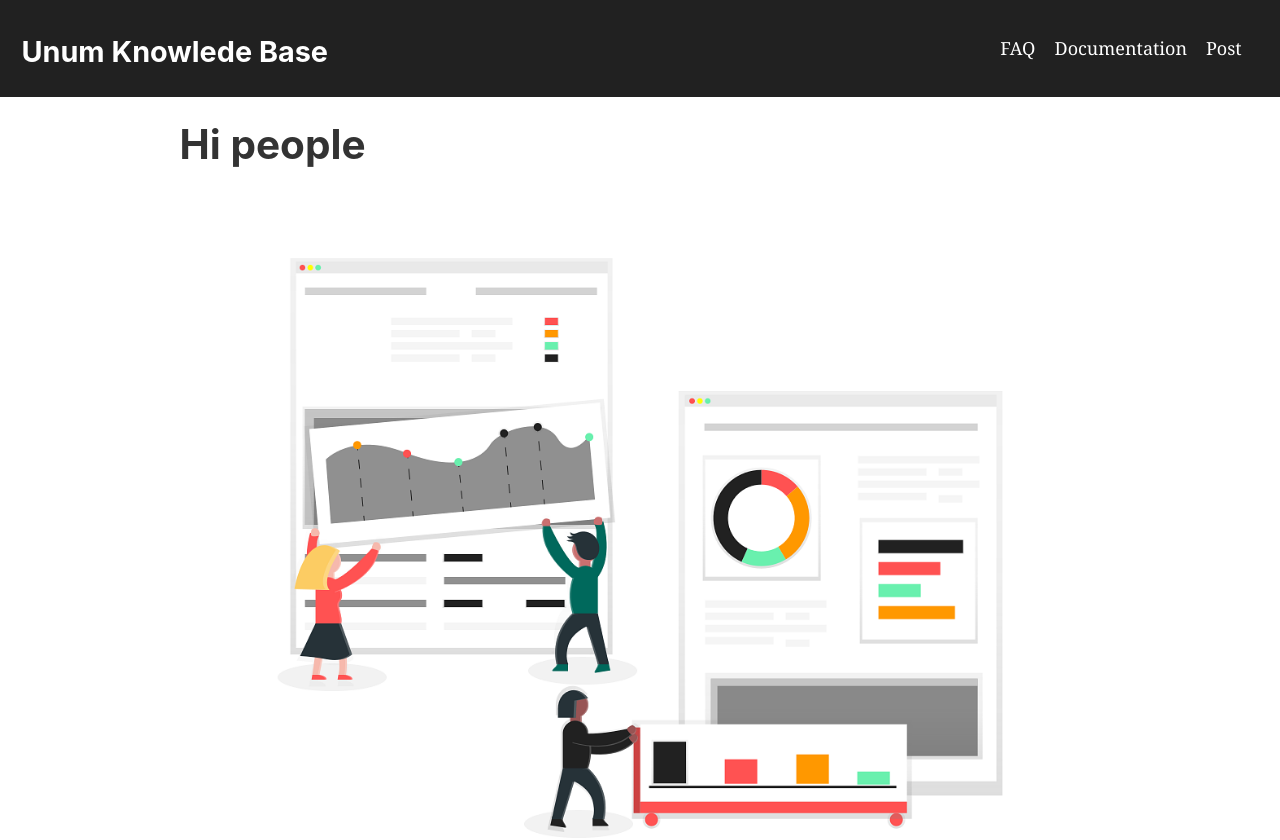
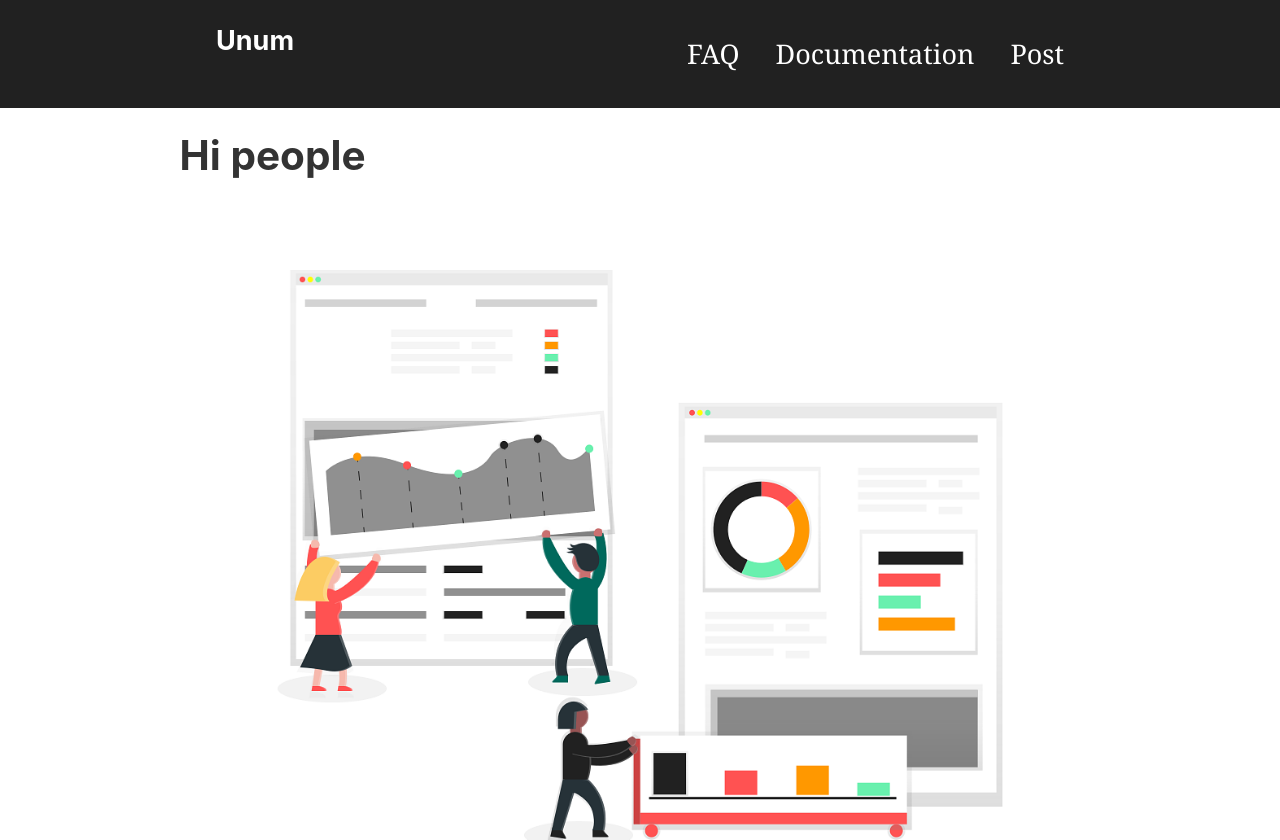
Before and after one commit to tristankrass/unumKB, a Gatsby site: page / in a window 1280 px wide. Shown: the top 840 px of the page. Built offline with nearby package versions, Linux system fonts and the light colour scheme; Gatsby itself is replaced by a stand-in of ours.

Commit message:
Reordered header components

```diff
--- a/gatsby-config.js
+++ b/gatsby-config.js
@@ -4,6 +4,7 @@ require("dotenv").config({
 module.exports = {
   siteMetadata: {
     title: `Unum Knowlede Base`,
+    short_name: `Unum`,
     description: `Simple Knowledge base for S&P 500 company unum insurance. The knowledge base helps workers to be better and more effective at their jobs.`,
     author: `Tristan Krass`,
   },
--- a/src/components/header.css
+++ b/src/components/Header/header.css
@@ -8,12 +8,9 @@
 
 
 .nav.nav__header {
-    display: grid;
-    grid-template-columns: 1fr 3fr;
+    display: flex;
+    justify-content: space-around;
     align-items: center;
-    grid-auto-rows: auto;
-    align-items: center;
-    text-align: center;
 
     margin: 0 auto;
     max-width: 960;
@@ -21,12 +18,12 @@
 }
 .nav__header-div {
     display: flex;
-    justify-content: flex-end;
+    justify-content: space-around;
     align-content: center;
-    flex: .1;
 }
 .header__link {
-    flex: .1;
+    font-size: 1.5rem;
+    margin: 0 1rem;
     color: white;
     text-decoration: none;
     transition: color 0.3s ease-out;
--- a/src/components/header.js
+++ b/src/components/Header/header.js
@@ -1,26 +1,20 @@
+import React from "react"
 import { Link } from "gatsby"
 import PropTypes from "prop-types"
-import React from "react"
+
 import "./header.css"
+import NavLinks from  "./navLinks.js"
 
 const Header = ({ siteTitle }) => (
   <header className="header header__main">
     <nav className="nav nav__header">
-      <h1 style={{ margin: 0 }}>
+      <h3>
         <Link className="Link header__link header__link-logo" to="/">
           {siteTitle}
         </Link>
-      </h1>
+      </h3>
       <div className="nav__header-div">
-        <Link to="/faq" className="Link header__link header__link-faq">
-          FAQ
-        </Link>
-        <Link to="/documentation" className="Link header__link">
-          Documentation
-      </Link>
-        <Link to="/post" className="Link header__link">
-          Post
-      </Link>
+        <NavLinks />
       </div>
     </nav>
   </header>
--- /dev/null
+++ b/src/components/Header/navLinks.js
@@ -0,0 +1,20 @@
+import React from 'react'
+import { Link } from "gatsby"
+
+
+const NavLinks = () => (
+    <>
+       <Link to="/faq" className="Link header__link header__link-faq">
+          FAQ
+        </Link>
+        <Link to="/documentation" className="Link header__link">
+          Documentation
+      </Link>
+        <Link to="/post" className="Link header__link">
+          Post
+      </Link>
+    </>
+)
+
+
+export default NavLinks
--- a/src/components/layout.js
+++ b/src/components/layout.js
@@ -9,7 +9,7 @@ import React from "react"
 import PropTypes from "prop-types"
 import { StaticQuery, graphql } from "gatsby"
 
-import Header from "./header"
+import Header from "./Header/header"
 import "./layout.css"
 
 const Layout = ({ children }) => (
@@ -19,6 +19,7 @@ const Layout = ({ children }) => (
         site {
           siteMetadata {
             title
+            short_name
             description
           }
         }
@@ -26,7 +27,7 @@ const Layout = ({ children }) => (
     `}
     render={data => (
       <>
-        <Header siteTitle={data.site.siteMetadata.title} />
+        <Header siteTitle={data.site.siteMetadata.short_name} />
         <div
           style={{
             margin: `0 auto`,
--- a/src/pages/post.js
+++ b/src/pages/post.js
@@ -1,4 +1,4 @@
-import React, { Component } from 'react'
+import React from 'react'
 
 import Layout from '../components/layout'
 import SEO from '../components/seo'
@@ -9,7 +9,7 @@ const Post = () => (
     <Layout>
         <SEO title="Contact" />
         <section>
-            <h2>We are currently allowing admins to post new data</h2>
+            <h2>We are currently allowing only admins to post new info</h2>
             <p>Please send us a topic request</p>
         </section>
         <hr />
--- a/src/templates/docView.js
+++ b/src/templates/docView.js
@@ -3,8 +3,9 @@ import React from "react"
 import Layout from "../components/layout"
 import SEO from "../components/seo"
 
+// TODO: ADD tags, author
 const DocView = ({ data }) => {
-    const { title, body, tags, author } = data.contentfulSpecificDocumentation;
+    const { title, body } = data.contentfulSpecificDocumentation;
     return (
         <Layout>
             <SEO title={title} />
```
Also changed, not shown: src/components/Header/hamburger.js (added, +10 -0 lines), src/components/article.js (+5 -3 lines), src/components/searchBox.js (+2 -21 lines), src/pages/documentation.js (+7 -4 lines), README.md.
